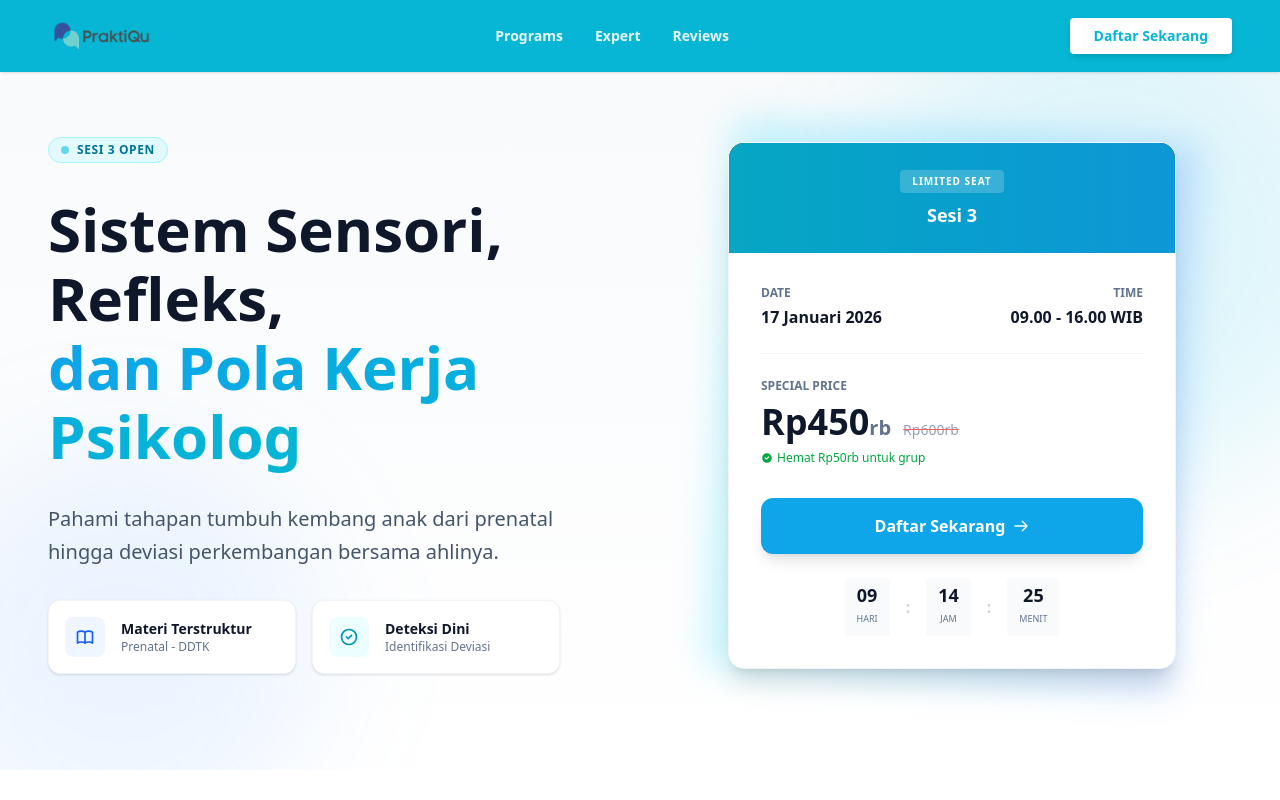
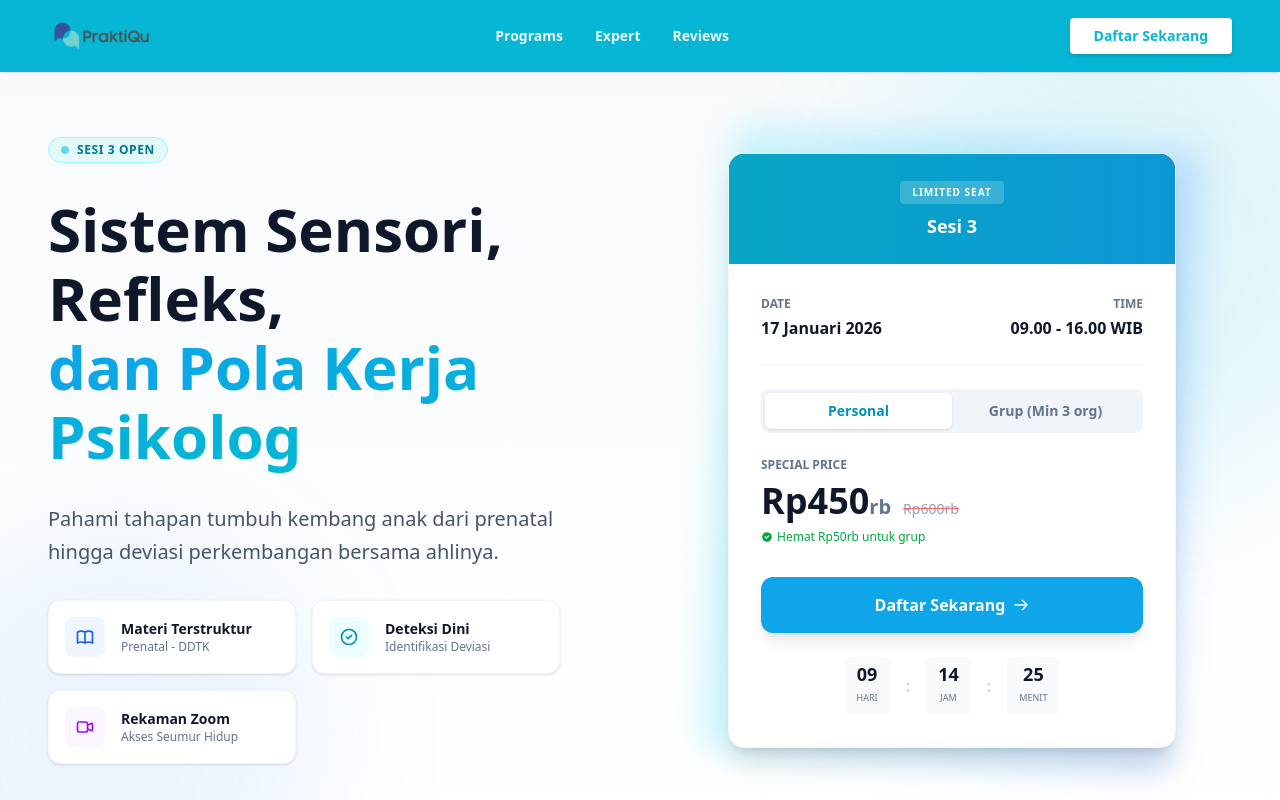
Before and after one commit to websitepraktiqu/marketing, a Next.js app: page / in a window 1280 px wide. Shown: the top 800 px of the page. Built offline with nearby package versions, Linux system fonts and the light colour scheme.

Commit message:
feat: Add initial Footer and Navbar components.

```diff
--- a/components/Footer.tsx
+++ b/components/Footer.tsx
@@ -1,6 +1,6 @@
 import Image from 'next/image';
 
-import Image from 'next/image';
+
 
 export default function Footer() {
     return (
--- a/components/HeroSection.tsx
+++ b/components/HeroSection.tsx
@@ -1,8 +1,11 @@
 "use client";
 
 import Link from 'next/link';
+import { useState } from 'react';
 
 export default function HeroSection() {
+
+    const [pricingMode, setPricingMode] = useState<'personal' | 'group'>('personal');
 
     return (
         <section className="relative overflow-hidden bg-gradient-to-b from-slate-50 to-white pt-16 pb-24 px-6 md:px-12">
@@ -48,6 +51,15 @@ export default function HeroSection() {
                                 <p className="text-slate-500 text-xs">Identifikasi Deviasi</p>
                             </div>
                         </div>
+                        <div className="flex items-center gap-4 p-4 rounded-xl bg-white border border-slate-100 shadow-sm hover:shadow-md transition-shadow sm:col-span-2 lg:col-span-1">
+                            <div className="w-10 h-10 bg-purple-50 rounded-lg flex items-center justify-center text-purple-600 shrink-0">
+                                <svg className="w-5 h-5" fill="none" stroke="currentColor" viewBox="0 0 24 24"><path strokeLinecap="round" strokeLinejoin="round" strokeWidth="2" d="M15 10l4.553-2.276A1 1 0 0121 8.618v6.764a1 1 0 01-1.447.894L15 14M5 18h8a2 2 0 002-2V8a2 2 0 00-2-2H5a2 2 0 00-2 2v8a2 2 0 002 2z"></path></svg>
+                            </div>
+                            <div className="text-left">
+                                <h3 className="font-bold text-slate-900 text-sm">Rekaman Zoom</h3>
+                                <p className="text-slate-500 text-xs">Akses Seumur Hidup</p>
+                            </div>
+                        </div>
                     </div>
                 </div>
 
@@ -79,24 +91,49 @@ export default function HeroSection() {
                                 </div>
                             </div>
 
+                            {/* Toggle Options */}
+                            <div className="flex bg-slate-100 p-1 rounded-lg mb-6">
+                                <button
+                                    onClick={() => setPricingMode('personal')}
+                                    className={`flex-1 py-2 text-sm font-bold rounded-md transition-all ${pricingMode === 'personal'
+                                        ? 'bg-white text-cyan-600 shadow-sm'
+                                        : 'text-slate-500 hover:text-slate-700'
+                                        }`}
+                                >
+                                    Personal
+                                </button>
+                                <button
+                                    onClick={() => setPricingMode('group')}
+                                    className={`flex-1 py-2 text-sm font-bold rounded-md transition-all ${pricingMode === 'group'
+                                        ? 'bg-white text-cyan-600 shadow-sm'
+                                        : 'text-slate-500 hover:text-slate-700'
+                                        }`}
+                                >
+                                    Grup (Min 3 org)
+                                </button>
+                            </div>
+
                             <div className="mb-8">
                                 <p className="text-xs text-slate-500 font-bold uppercase mb-2">Special Price</p>
                                 <div className="flex items-baseline gap-3">
-                                    <span className="text-4xl font-extrabold text-slate-900">Rp450<span className="text-xl text-slate-500">rb</span></span>
+                                    <span className="text-4xl font-extrabold text-slate-900">
+                                        {pricingMode === 'personal' ? 'Rp450' : 'Rp400'}
+                                        <span className="text-xl text-slate-500">rb{pricingMode === 'group' ? '/pax' : ''}</span>
+                                    </span>
                                     <span className="text-sm text-slate-400 line-through decoration-red-400">Rp600rb</span>
                                 </div>
                                 <p className="text-xs text-green-600 mt-2 flex items-center gap-1">
                                     <svg className="w-3 h-3" fill="currentColor" viewBox="0 0 20 20"><path fillRule="evenodd" d="M10 18a8 8 0 100-16 8 8 0 000 16zm3.707-9.293a1 1 0 00-1.414-1.414L9 10.586 7.707 9.293a1 1 0 00-1.414 1.414l2 2a1 1 0 001.414 0l4-4z" clipRule="evenodd" /></svg>
-                                    Hemat Rp50rb untuk grup
+                                    {pricingMode === 'personal' ? 'Hemat Rp50rb untuk grup' : 'Lebih hemat dengan daftar grup'}
                                 </p>
                             </div>
 
                             <Link
-                                href="/checkout?plan=personal"
+                                href={`/checkout?plan=${pricingMode}`}
                                 className="group relative block w-full overflow-hidden rounded-xl bg-[#0ea5e9] p-4 text-center font-bold text-white shadow-lg transition-all hover:bg-[#0284c7] hover:shadow-cyan-200"
                             >
                                 <span className="relative z-10 flex items-center justify-center gap-2">
-                                    Daftar Sekarang
+                                    Daftar {pricingMode === 'personal' ? 'Sekarang' : 'Grup'}
                                     <svg className="w-4 h-4 transition-transform group-hover:translate-x-1" fill="none" stroke="currentColor" viewBox="0 0 24 24"><path strokeLinecap="round" strokeLinejoin="round" strokeWidth="2" d="M14 5l7 7m0 0l-7 7m7-7H3"></path></svg>
                                 </span>
                             </Link>
--- a/components/Navbar.tsx
+++ b/components/Navbar.tsx
@@ -1,6 +1,6 @@
 import Link from 'next/link';
 import Image from 'next/image';
-import Image from 'next/image';
+
 
 export default function Navbar() {
   return (
```
